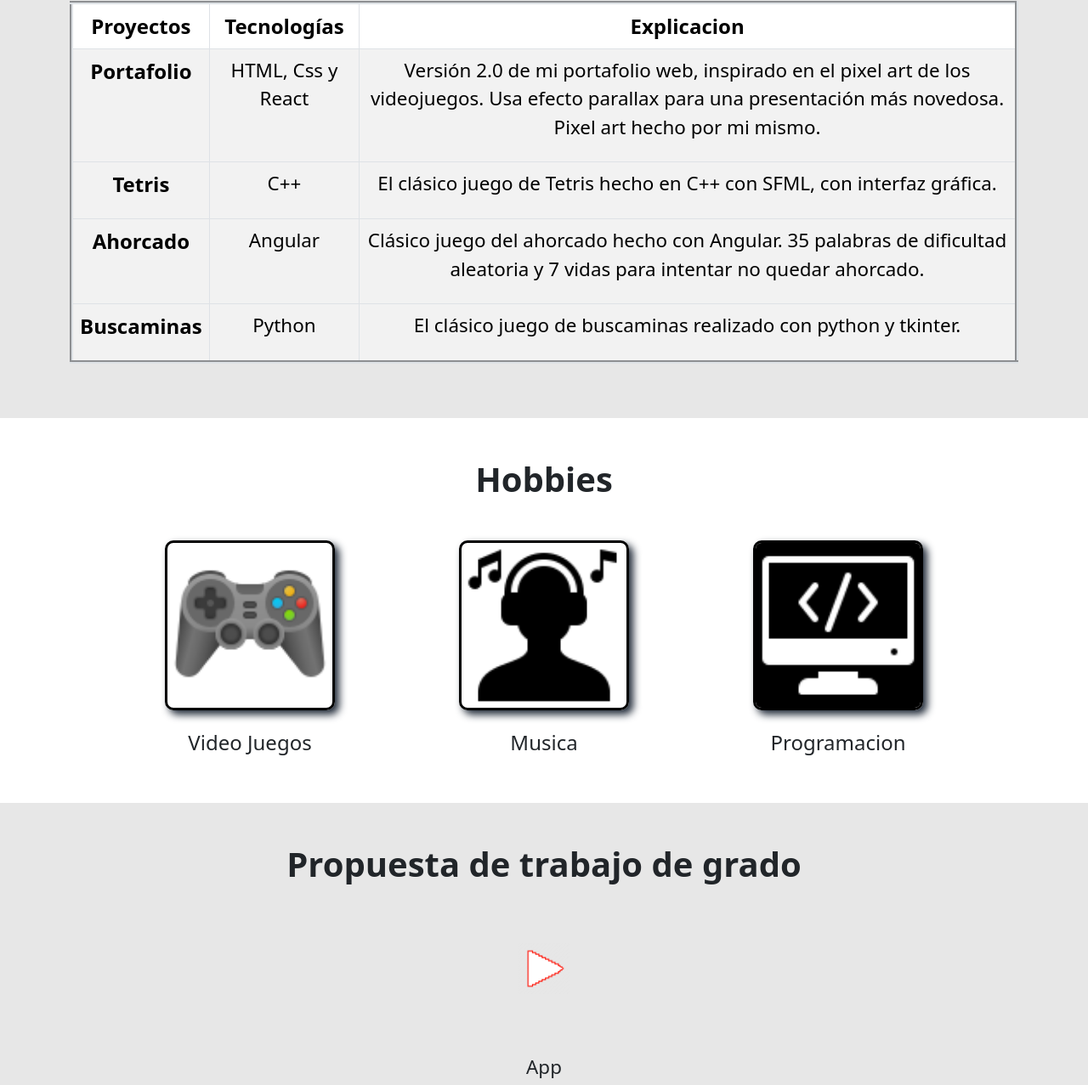
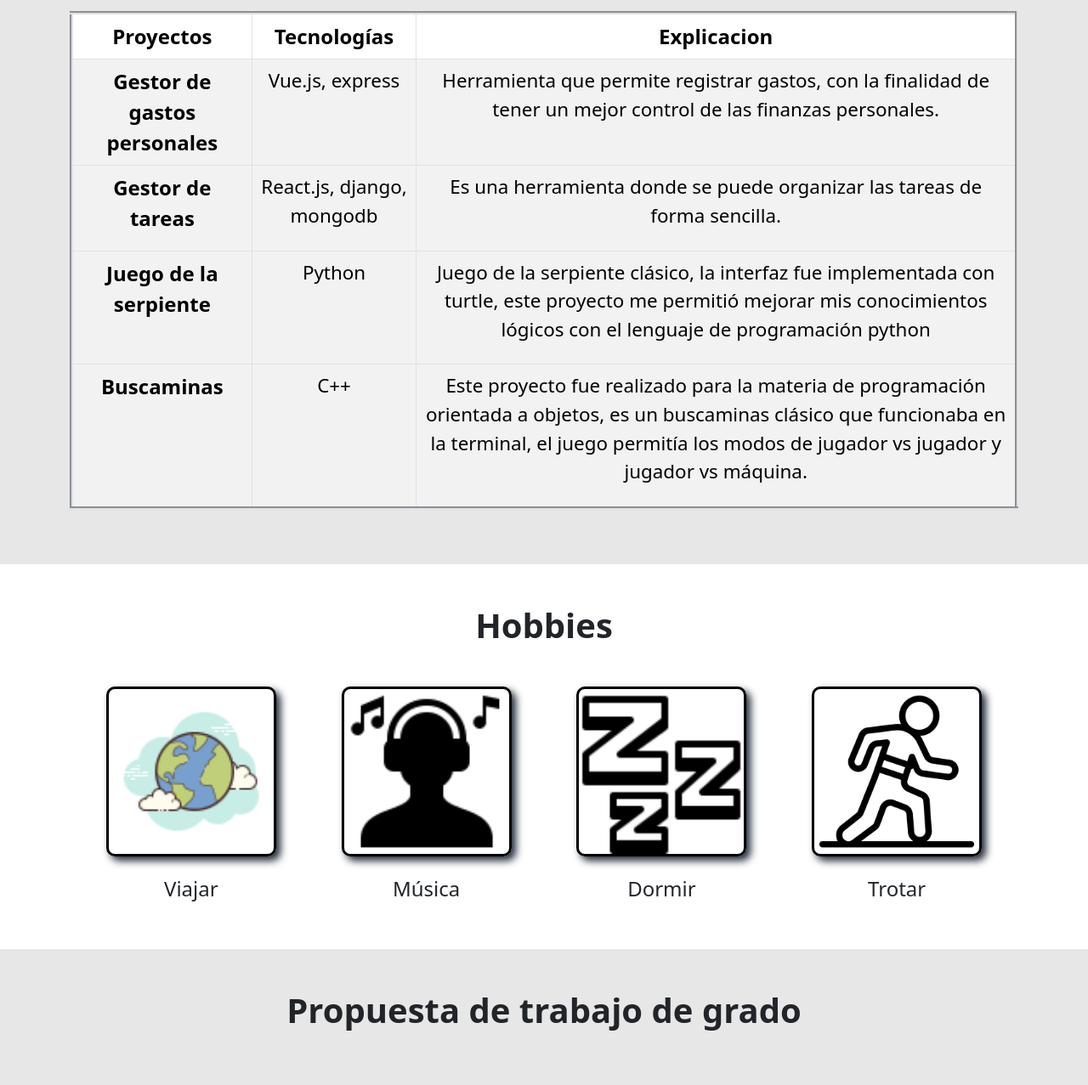
Before and after one commit to JoseFernando7/www, a website: page joan.html in a window 1280 px wide. Shown: the part 1009-2286 px from the top of the page at 85% size. Drawn offline with nearby package versions, Linux system fonts and the light colour scheme.

Commit message:
App terminada

```diff
--- a/joan.html
+++ b/joan.html
@@ -17,7 +17,7 @@
   <div>
     <section>
       <nav class="navbar navbar-dark bg-dark bar-nav">
-        <img src="assets/imgs/conste.png" alt="Logo" width="35px" height="60px" class="mx-3">
+        <img src="assets/imgs/icons8-pixel-star-96 (1).png" alt="Logo" width="50px" class="mx-3">
 
         <span class="menu-icon"> <i class="fa-solid fa-bars"></i> </span>
 
@@ -35,14 +35,14 @@
       <div class="row">
         <div class="col-12 desarrollador">
             <h1 >Información</h1>
-            <img src="assets/imgs/BELLINGAN.jpg" class="img-fluid mt-3 mb-3""
+            <img src="assets/imgs/fotoJoan.jpeg" class="img-fluid mt-3 mb-3""
             alt="Robinson"
             width="300px">
             <p><strong>Nombre:</strong> Joan Manuel Calderón <br>
             <strong>Edad:</strong> 23 años <br>
             <strong>Sexo:</strong> Masculino <br>
-            <strong>Ciudad:</strong>  <br>
-            <strong>Correo:</strong>  <br>
+            <strong>Ciudad:</strong> Tuluá <br>
+            <strong>Correo:</strong> joan.calderon@correounivalle.edu.co <br>
             </p>
         </div>
       </div>
@@ -65,44 +65,44 @@
 
                 <tbody>
                   <tr>
-                    <td rowspan="5"> <strong>Portafolio</strong> </td>
+                    <td rowspan="5"> <strong>Gestor de gastos personales</strong> </td>
                     <td>
                       <p>
-                          HTML, Css y React
+                          Vue.js, express
                       </p>
                     </td>
                     <td>
                       <p>
-                        Versión 2.0 de mi portafolio web, inspirado en el pixel art de los videojuegos. Usa efecto parallax para una presentación más novedosa. Pixel art hecho por mi mismo.</p>
+                        Herramienta que permite registrar gastos, con la finalidad de tener un mejor control de las finanzas personales. </p>
                     </td>
                   </tr>
 
                   <tbody>
                       <tr>
-                        <td rowspan="5"> <strong>Tetris</strong> </td>
+                        <td rowspan="5"> <strong>Gestor de tareas</strong> </td>
                         <td>
                           <p>
-                              C++
+                              React.js, django, mongodb
                           </p>
                         </td>
                         <td>
                           <p>
-                            El clásico juego de Tetris hecho en C++ con SFML, con interfaz gráfica. </p>
+                            Es una herramienta donde se puede organizar las tareas de forma sencilla. </p>
                         </td>
                       </tr>
                 </tbody>
 
                 <tbody>
                   <tr>
-                    <td rowspan="5"> <strong>Ahorcado</strong> </td>
+                    <td rowspan="5"> <strong>Juego de la serpiente</strong> </td>
                     <td>
                       <p>
-                          Angular
+                          Python
                       </p>
                     </td>
                     <td>
                       <p>
-                        Clásico juego del ahorcado hecho con Angular. 35 palabras de dificultad aleatoria y 7 vidas para intentar no quedar ahorcado. </p>
+                        Juego de la serpiente clásico, la interfaz fue implementada con turtle, este proyecto me permitió mejorar mis conocimientos lógicos con el lenguaje de programación python </p>
                     </td>
                   </tr>
                  </tbody>
@@ -112,12 +112,12 @@
                     <td rowspan="5"> <strong>Buscaminas</strong> </td>
                     <td>
                       <p>
-                          Python
+                          C++
                       </p>
                     </td>
                     <td>
                       <p>
-                        El clásico juego de buscaminas realizado con python y tkinter.</p>
+                        Este proyecto fue realizado para la materia de programación orientada a objetos, es un buscaminas clásico que funcionaba en la terminal, el juego permitía los modos de jugador vs jugador y jugador vs máquina.</p>
                     </tr>
                  </tbody>
               </table>
@@ -132,20 +132,25 @@
       <div class="student-container mt-5">
 
         <div class="student">
-            <img src="assets/imgs/videojuego.png" alt="Logo Robinson" width="200px" class="img-responsive">
-          <h5 class="mt-4 text-center">Video Juegos</h5>
+            <img src="assets/imgs/icons8-planeta-tierra-100.png" alt="Logo Robinson" width="200px" class="img-responsive">
+          <h5 class="mt-4 text-center">Viajar</h5>
         </div>
 
         <div class="student">
             <img src="assets/imgs/icons8-escuchar-musica-en-auriculares-100.png" alt="Logo Alexander" width="200px" class="img-responsive">
-          <h5 class="mt-4 text-center">Musica</h5>
+          <h5 class="mt-4 text-center">Música</h5>
         </div>
 
 
         <div class="student">
-            <img src="assets/imgs/icons8-programación-100.png" alt="Logo Alexander" width="200px" class="img-responsive">
-          <h5 class="mt-4 text-center">Programacion</h5>
+            <img src="assets/imgs/icons8-dormir-96.png" alt="Logo Alexander" width="200px" class="img-responsive">
+          <h5 class="mt-4 text-center">Dormir</h5>
         </div>
+
+        <div class="student">
+          <img src="assets/imgs/trotar.png" alt="Logo Alexander" width="200px" class="img-responsive">
+        <h5 class="mt-4 text-center">Trotar</h5>
+      </div>
       </div>
     </section>
 
@@ -154,7 +159,7 @@
         <div class="col-12 text-center">
           <h1>Propuesta de trabajo de grado</h1>
           <div class="video-btn">
-            <a href="" class="youtube-link" target="_blank" rel="noreferrer">
+            <a href="https://youtu.be/rde6azbNWz0" class="youtube-link" target="_blank" rel="noreferrer">
               <span></span>
               <span></span>
               <span></span>
@@ -164,7 +169,7 @@
           </div>
 
           <p>
-            App
+            Aplicación móvil que se centra en impartir, a través de una estrategia educativa, una mayor concientización sobre la conservación y cuidado de la biodiversidad, que se encuentra la laguna de sonso (Buga), así como una mayor protección para la considerable cantidad de diferentes especies de aves.
           </p>
         </div>
       </div>
```
Also changed, not shown: alexander.html (+4 -4 lines), camilo.html (+3 -3 lines), jose.html (+1 -1 lines), robinson.html (+1 -1 lines), santiago.html (+3 -3 lines), assets/imgs/fotoAlex.jpg (added), assets/imgs/fotoCamilo.jpg (added), assets/imgs/fotoJoan.jpeg (added), assets/imgs/fotoSantiago.jpg (added), assets/imgs/trotar.png (added).
